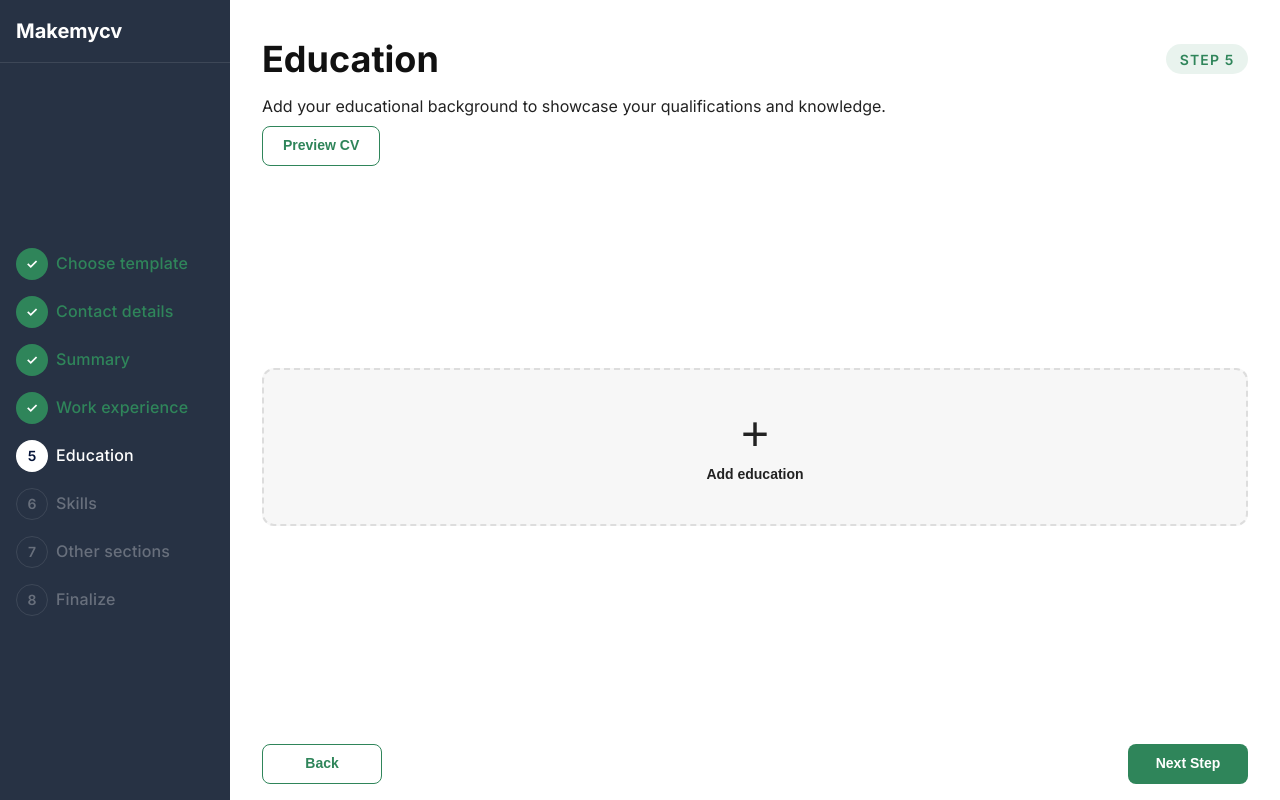
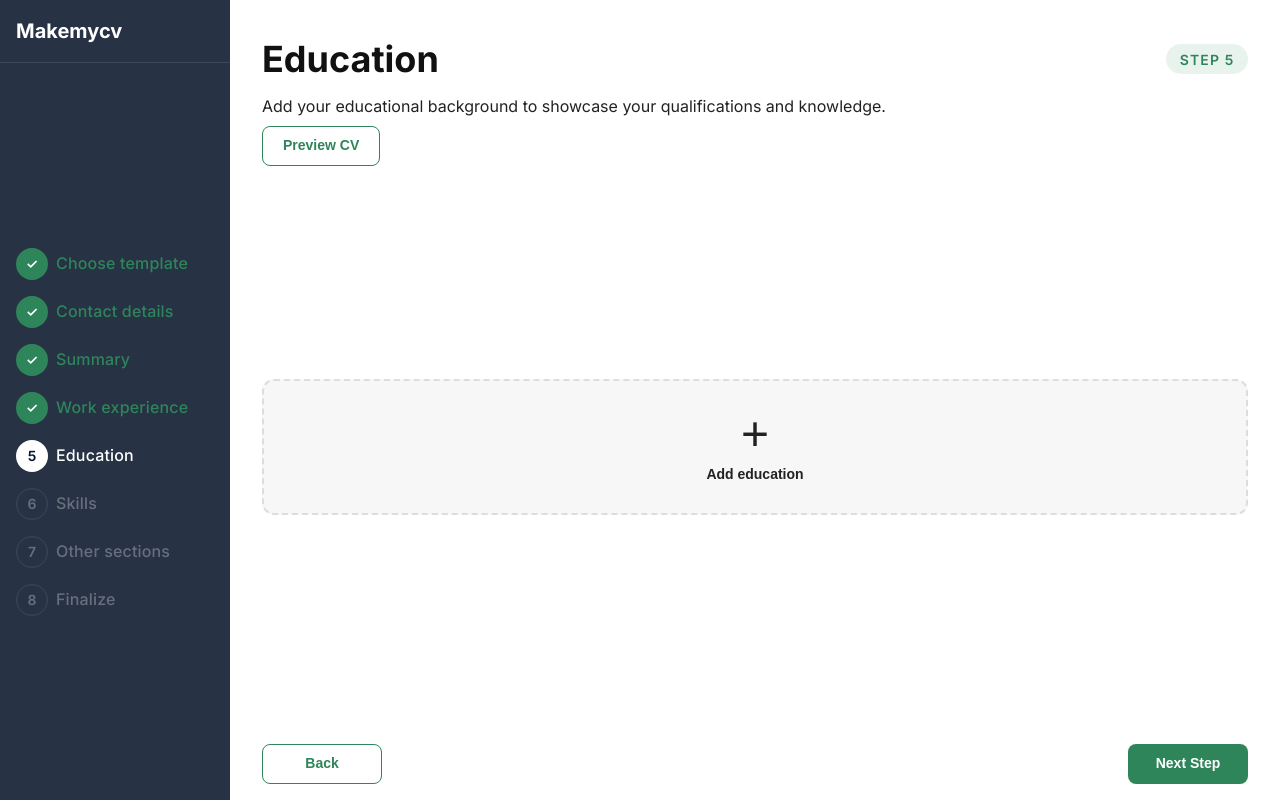
Before and after one commit to MishaKompaniec/make-cv, a Next.js app: page /create-cv/education in a window 1280 px wide. Built offline with nearby package versions, Linux system fonts and the light colour scheme; what @react-pdf/renderer would draw is missing.

Commit message:
fix: set consistent height of 135.5px for add item tiles across work experience, education, and skills steps

```diff
--- a/src/app/create-cv/education/page.module.scss
+++ b/src/app/create-cv/education/page.module.scss
@@ -8,6 +8,7 @@
 
 .addExperienceTile {
   width: 100%;
+  height: 135.5px;
   border: 2px dashed $border-light;
   border-radius: 0.75rem;
   background: $bg-secondary;
--- a/src/app/create-cv/skills/page.module.scss
+++ b/src/app/create-cv/skills/page.module.scss
@@ -42,6 +42,7 @@
 
 .addSkillTile {
   width: 100%;
+  height: 135.5px;
   border: 2px dashed $border-light;
   border-radius: 0.75rem;
   background: $bg-secondary;
--- a/src/app/create-cv/work-experience/page.module.scss
+++ b/src/app/create-cv/work-experience/page.module.scss
@@ -8,6 +8,7 @@
 
 .addExperienceTile {
   width: 100%;
+  height: 135.5px;
   border: 2px dashed $border-light;
   border-radius: 0.75rem;
   background: $bg-secondary;
```
